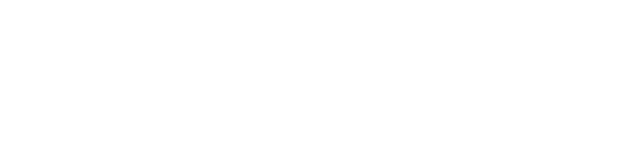
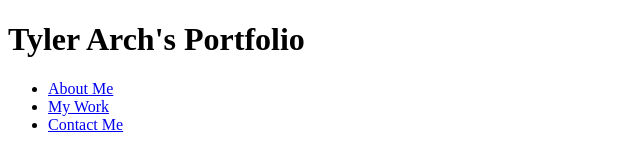
Before and after one commit to TylerArch/portfolio-homework, a plain HTML site: page index.html in a window 1280 px wide. Shown: the whole page, without its empty margins (0-640 px from the left). Drawn offline with Linux system fonts and the light colour scheme.

Commit message:
add header and links

```diff
--- a/index.html
+++ b/index.html
@@ -4,10 +4,23 @@
     <meta charset="UTF-8">
     <meta http-equiv="X-UA-Compatible" content="IE=edge">
     <meta name="viewport" content="width=device-width, initial-scale=1.0">
-    <title>Document</title>
+    <title>Tyler Arch's Portfolio</title>
 </head>
 <!-- This is the start of the portfolio homework -->
 <body>
-
+    <header class="Name">
+        <h1>Tyler Arch's Portfolio</h1>
+        <ul>
+            <li>
+                <a href="about-me.html">About Me</a>
+            </li>
+            <li>
+                <a href="my-work.html">My Work</a>
+            </li>
+            <li>
+                <a href="contact-me.html">Contact Me</a>
+            </li>
+        </ul>
+    </header>
 </body>
 </html>
```
Also changed, not shown: assets/css/reset.css (renamed from assets/css/meyer-reset.css), 1 other file.
